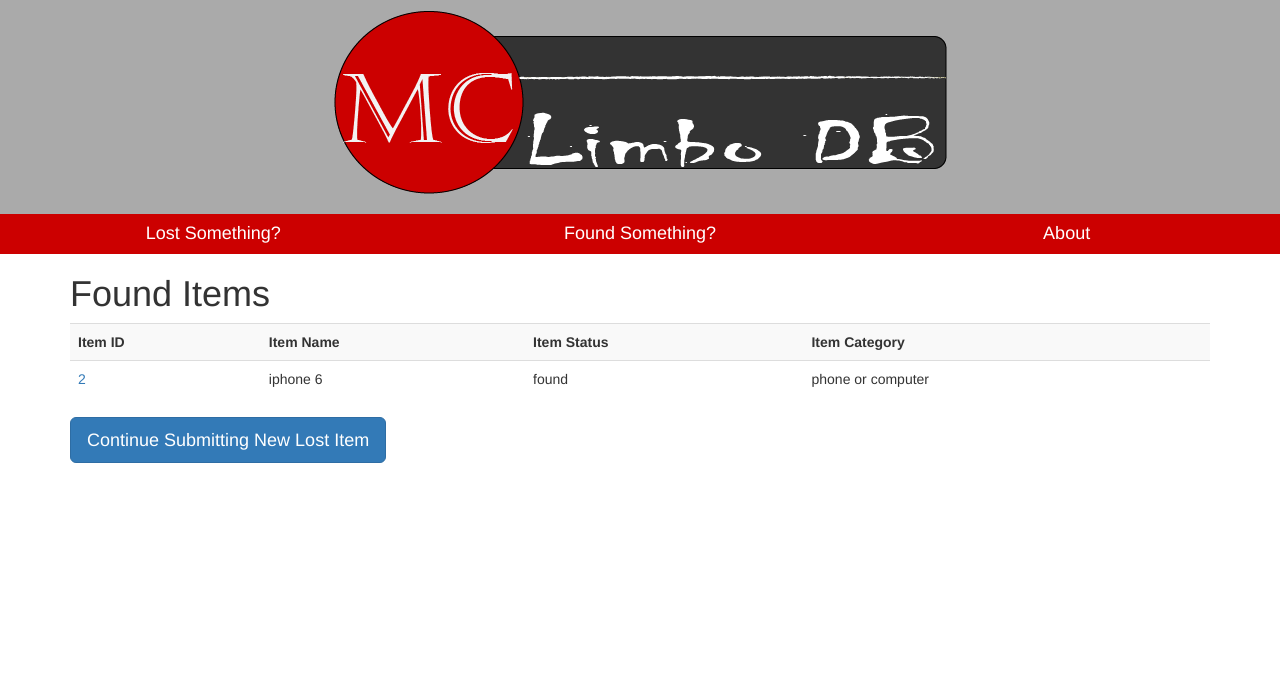
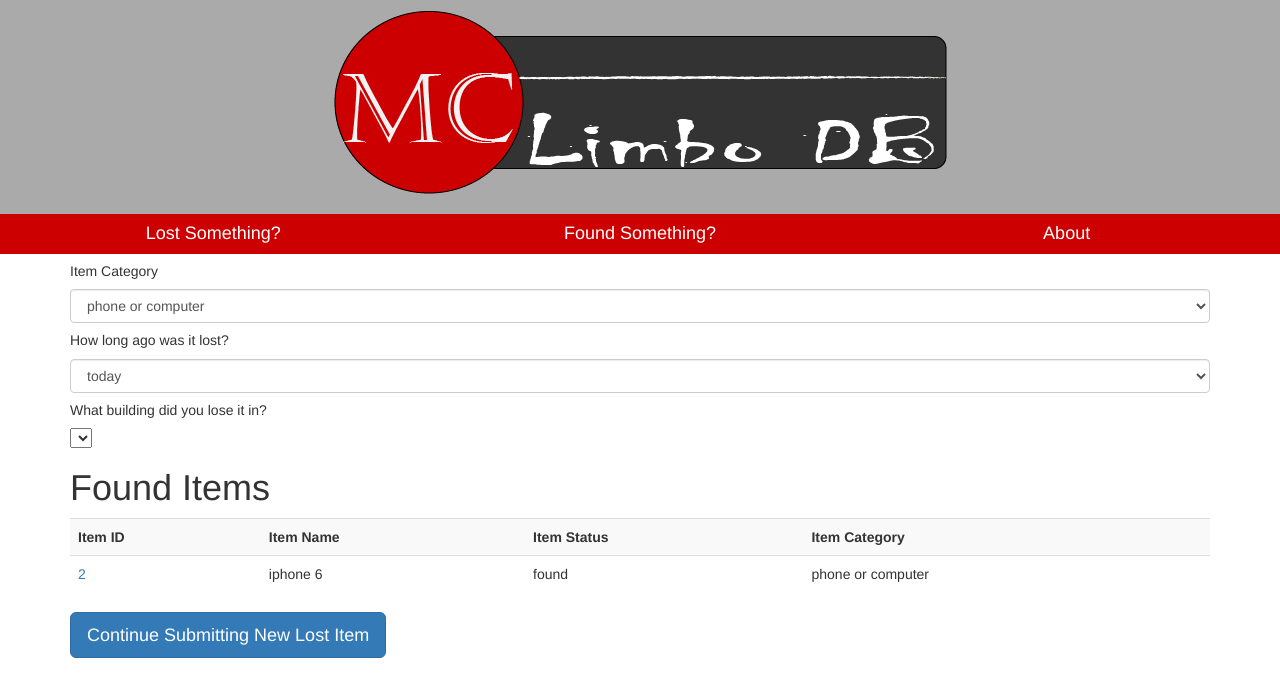
Before and after one commit to Scott123180/SDII-Project, a PHP site: page /lost.php in a window 1280 px wide. Shown: the top 688 px of the page. Run offline with PHP 8.4, Linux system fonts and the light colour scheme; data comes from the database, SQL or seed files in the repository; a stand-in replaces the project's code that opens the database connection; lists and menus that the app fills with data are empty; some libraries are stand-ins or nearby versions.

Commit message:
adding select options

```diff
--- a/Site/lost.php
+++ b/Site/lost.php
@@ -30,7 +30,25 @@
 
     <!--select options-->
     <div class="container">
-
+        <!--item category, how long ago lost, where lost-->
+        <h5>Item Category</h5>
+        <select class="form-control">
+            <option>phone or computer</option>
+            <option>audio or headphones</option>
+            <option>clothing</option>
+            <option>notebook or books</option>
+            <option>bag or backpack</option>
+            <option>other</option>
+        </select>
+        <h5>How long ago was it lost?</h5>
+        <select class="form-control">
+            <option>today</option>
+            <option>yesterday</option>
+            <option>2 to 7 days</option>
+            <option>longer than a week</option>
+        </select>
+        <h5>What building did you lose it in?</h5>
+        <select></select>
     </div>
     <!--tables-->
     <div class="container">
--- a/Site/php_includes/helpers.php
+++ b/Site/php_includes/helpers.php
@@ -149,6 +149,49 @@ function show_link_records_found($dbc) {
 	}
 }
 
+#echo select drop down with every location
+function select_locations($dbc)
+{
+# Create a query to get the name and price sorted by price
+	$query = 'SELECT locations.name FROM locations ORDER BY locations.name;';
+
+# Execute the query
+	$results = mysqli_query($dbc, $query);
+	check_results($results);
+
+# Show results
+	if ($results) {
+		# rendering the table start.
+		echo '<H1>Lost Items</H1>';
+		echo '<table class="table table-striped">';
+		echo '<TR>';
+		echo '<TH>Item ID</TH>';
+		echo '<TH>Item Name</TH>';
+		echo '<TH>Item Status</TH>';
+		echo '<TH>Item Category</TH>';
+		echo '</TR>';
+
+		# For each row result, generate a table row
+		while ($row = mysqli_fetch_array($results, MYSQLI_ASSOC)) {
+			$alink = '<A HREF=found.php?id=' . $row['id'] . '>' . $row['id'] . '</A>';
+			echo '<TR>';
+			echo '<TD>' . $alink . '</TD>';
+			echo '<TD>' . $row['item_name'] . '</TD>';
+			echo '<TD>' . $row['status'] . '</TD>';
+			echo '<TD>' . $row['item_category'] . '</TD>';
+			echo '</TR>';
+		}
+
+
+		# End the table
+		echo '</TABLE>';
+
+		# Free up the results in memory
+		mysqli_free_result($results);
+	}
+}
+#echo select drop down with every item category
+
 /*
  * ================================================
  * Valid input/error functions
```
